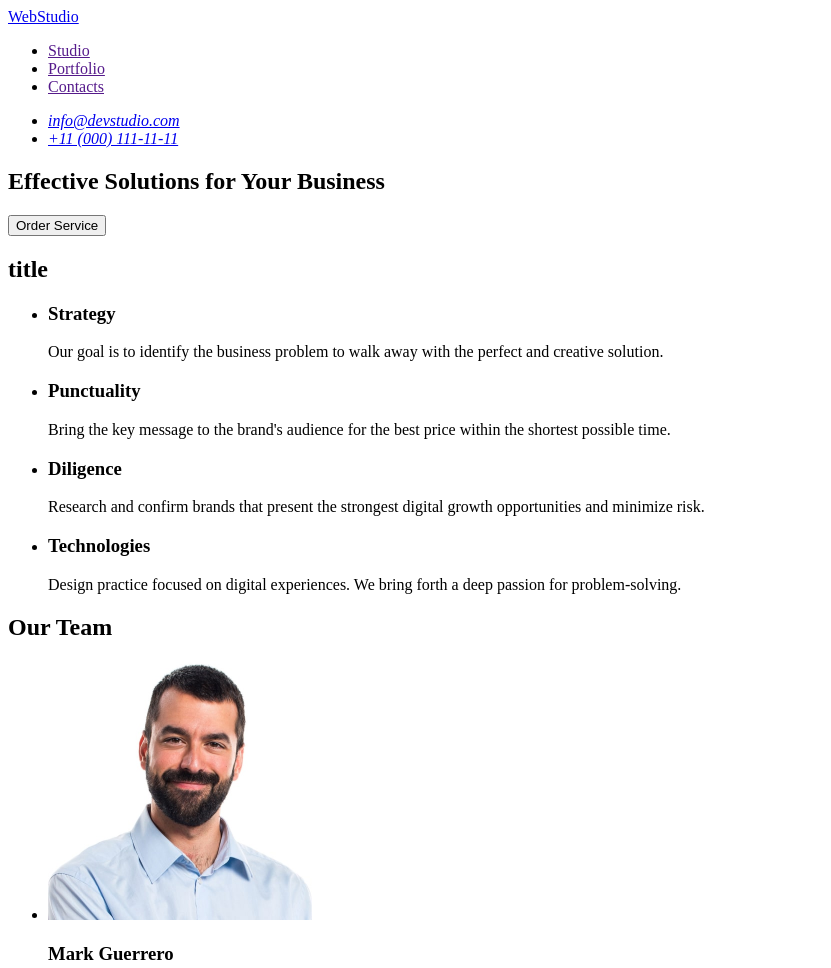
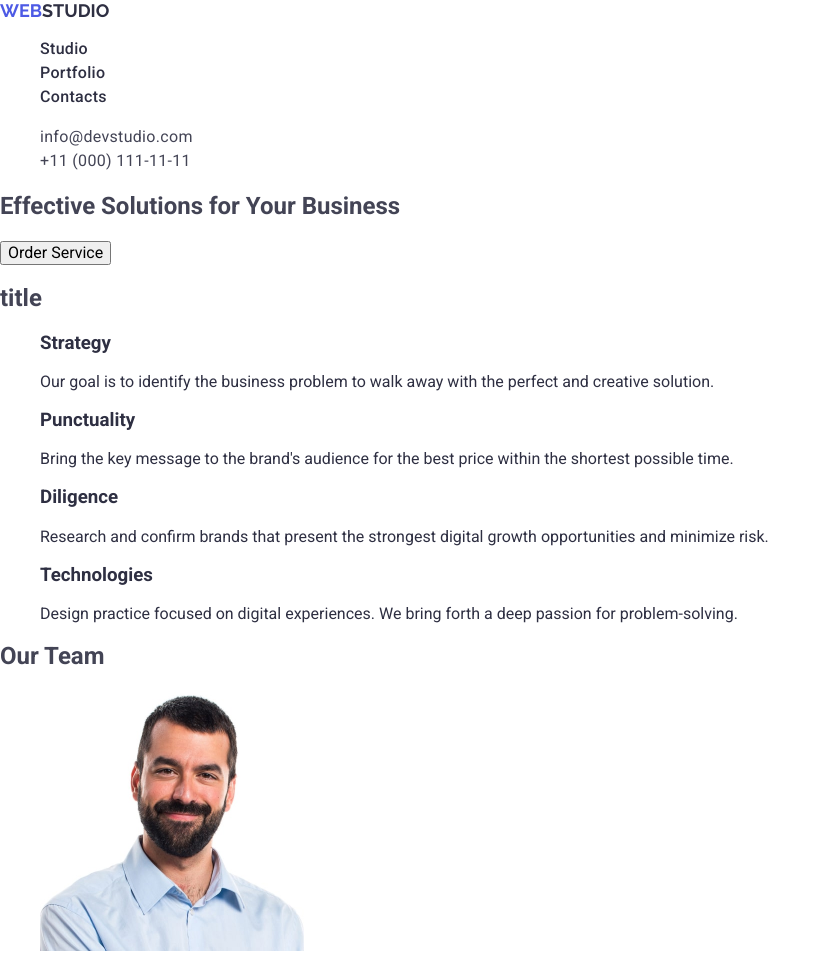
Before and after one commit to Kovshun-Olena/goit-markup-hw-02-, a plain HTML site: page index.html in a window 1280 px wide. Shown: the top 968 px of the page, without its empty margins (0-831 px from the left). Drawn offline with nearby package versions, Linux system fonts and the light colour scheme.

Commit message:
add header styles

```diff
--- /dev/null
+++ b/css/style.css
@@ -0,0 +1,55 @@
+
+
+body {
+    font-family: "Roboto", sans-serif;
+    color: #434455;
+    background-color: #fff;
+}
+
+ul, ol {
+    list-style-type: none;
+    color: #2e2f42;
+}
+
+a {
+    text-decoration: none;
+}
+
+.logo {
+    font-family: "Raleway", sans-serif;
+    font-weight: 700;
+    font-size: 18px;
+    line-height: 1.17;
+    text-transform: uppercase;
+    color: #4d5ae5;
+}
+
+.header-logo  .logo-part {
+    color: #2e2f42;
+}
+
+.nav-link {
+        font-weight: 500;
+        font-size: 16px;
+        line-height: 1.5;
+        letter-spacing: 0.02em;
+        color: #2e2f42;
+}
+
+.contacts {
+    font-style: normal;
+}
+
+.contacts-link {
+        font-size: 16px;
+        line-height: 1.5;
+        letter-spacing: 0.02em;
+        color: #434455;
+}
+
+.nav-link:hover,
+.nav-link:focus,
+.contacts-link:hover,
+.contacts-link:focus {
+    color: #404bbf;
+}
--- a/index.html
+++ b/index.html
@@ -4,22 +4,34 @@
     <meta charset="UTF-8" />
     <meta name="viewport" content="width=device-width, initial-scale=1.0" />
     <title>Document</title>
+
+      <link rel="stylesheet" href="https://cdnjs.cloudflare.com/ajax/libs/modern-normalize/2.0.0/modern-normalize.min.css"
+      integrity="sha512-4xo8blKMVCiXpTaLzQSLSw3KFOVPWhm/TRtuPVc4WG6kUgjH6J03IBuG7JZPkcWMxJ5huwaBpOpnwYElP/m6wg=="
+      crossorigin="anonymous" referrerpolicy="no-referrer" />
+
+      <link rel="preconnect" href="https://fonts.googleapis.com">
+      <link rel="preconnect" href="https://fonts.gstatic.com" crossorigin>
+      <link href="https://fonts.googleapis.com/css2?family=Raleway:wght@700&family=Roboto:wght@400;500;700&display=swap"
+        rel="stylesheet">
+
+    <link rel="stylesheet" href="./css/style.css">
   </head>
   <body>
-    <header>
-      <nav>
-        <a href="./index.html">WebStudio</a>
-        <ul>
-          <li><a href="">Studio</a></li>
-          <li><a href="">Portfolio</a></li>
-          <li><a href="">Contacts</a></li>
+    <header class="page-header">
+      <nav class="header-nav">
+        <a class="logo header-logo" href="./index.html"
+        >Web<span class="logo-part">Studio</span>
+        </a>
+        <ul class="nav-list">
+          <li class="nav-item"><a class="nav-link" href="./index.html">Studio</a></li>
+          <li class="nav-item"><a class="nav-link" href="">Portfolio</a></li>
+          <li class="nav-item"><a class="nav-link" href="">Contacts</a></li>
         </ul>
       </nav>
-
-      <address>
-        <ul>
-          <li><a href="mailto:info@devstudio.com">info@devstudio.com</a></li>
-          <li><a href="tel:+110001111111">+11 (000) 111-11-11</a></li>
+      <address class="contacts">
+        <ul class="contacts-list">
+          <li class="contacts-item"><a class="contacts-link" href="mailto:info@devstudio.com">info@devstudio.com</a></li>
+          <li class="contacts-item"><a class="contacts-link" href="tel:+110001111111">+11 (000) 111-11-11</a></li>
         </ul>
       </address>
     </header>
@@ -30,29 +42,29 @@
       </section>
       <section>
         <h2>title</h2>
-        <ul>
-          <li>
+        <ul class="list">
+          <li class="nav-item">
             <h3>Strategy</h3>
             <p>
               Our goal is to identify the business problem to walk away with the
               perfect and creative solution.
             </p>
           </li>
-          <li>
+          <li class="nav-item">
             <h3>Punctuality</h3>
             <p>
               Bring the key message to the brand's audience for the best price
               within the shortest possible time.
             </p>
           </li>
-          <li>
+          <li class="nav-item">
             <h3>Diligence</h3>
             <p>
               Research and confirm brands that present the strongest digital
               growth opportunities and minimize risk.
             </p>
           </li>
-          <li>
+          <li class="nav-item">
             <h3>Technologies</h3>
             <p>
               Design practice focused on digital experiences. We bring forth a
@@ -63,8 +75,8 @@
       </section>
       <section>
         <h2>Our Team</h2>
-        <ul>
-          <li>
+        <ul class="list">
+          <li class="nav-item">
             <img
               src="./images/img-1.jpg"
               width="264"
@@ -74,7 +86,7 @@
             <h3>Mark Guerrero</h3>
             <p>Product Designer</p>
           </li>
-          <li>
+          <li class="nav-item">
             <img
               src="./images/img-2.jpg"
               width="264"
@@ -84,7 +96,7 @@
             <h3>Tom Ford</h3>
             <p>Frontend Developer</p>
           </li>
-          <li>
+          <li class="nav-item">
             <img
               src="./images/img-3.jpg"
               width="264"
@@ -94,7 +106,7 @@
             <h3>Camila Garcia</h3>
             <p>Marketing</p>
           </li>
-          <li>
+          <li class="nav-item">
             <img
               src="./images/img-4.jpg"
               width="264"
@@ -107,8 +119,8 @@
         </ul>
       </section>
     </main>
-    <footer>
-      <a href="./index.html">WebStudio</a>
+    <footer class="page-footer">
+      <a class="logo footer-logo" href="./index.html">Web<span class="logo-part">Studio</span></a>
       <p>
         Increase the flow of customers and sales for your business with digital
         marketing & growth solutions.
```
